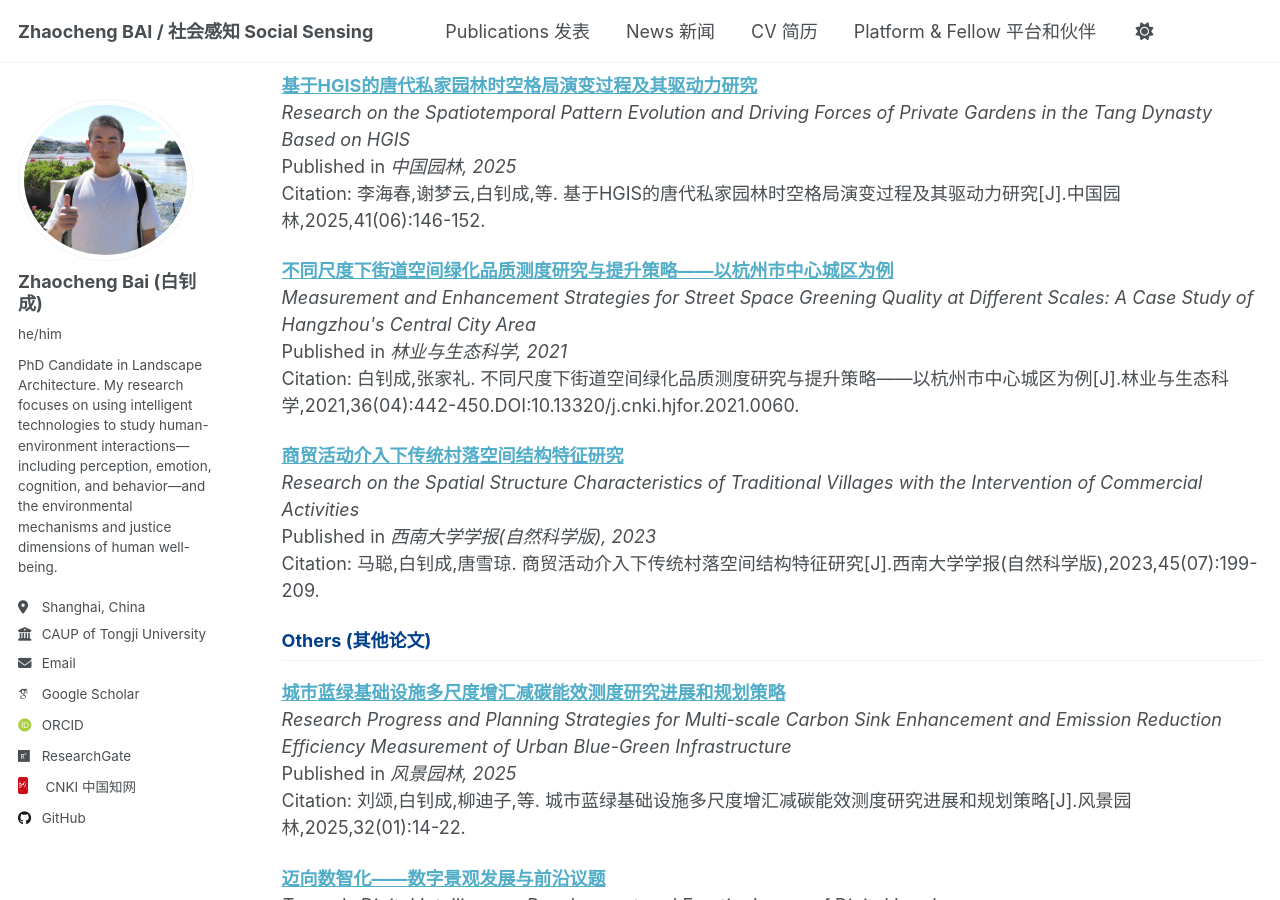
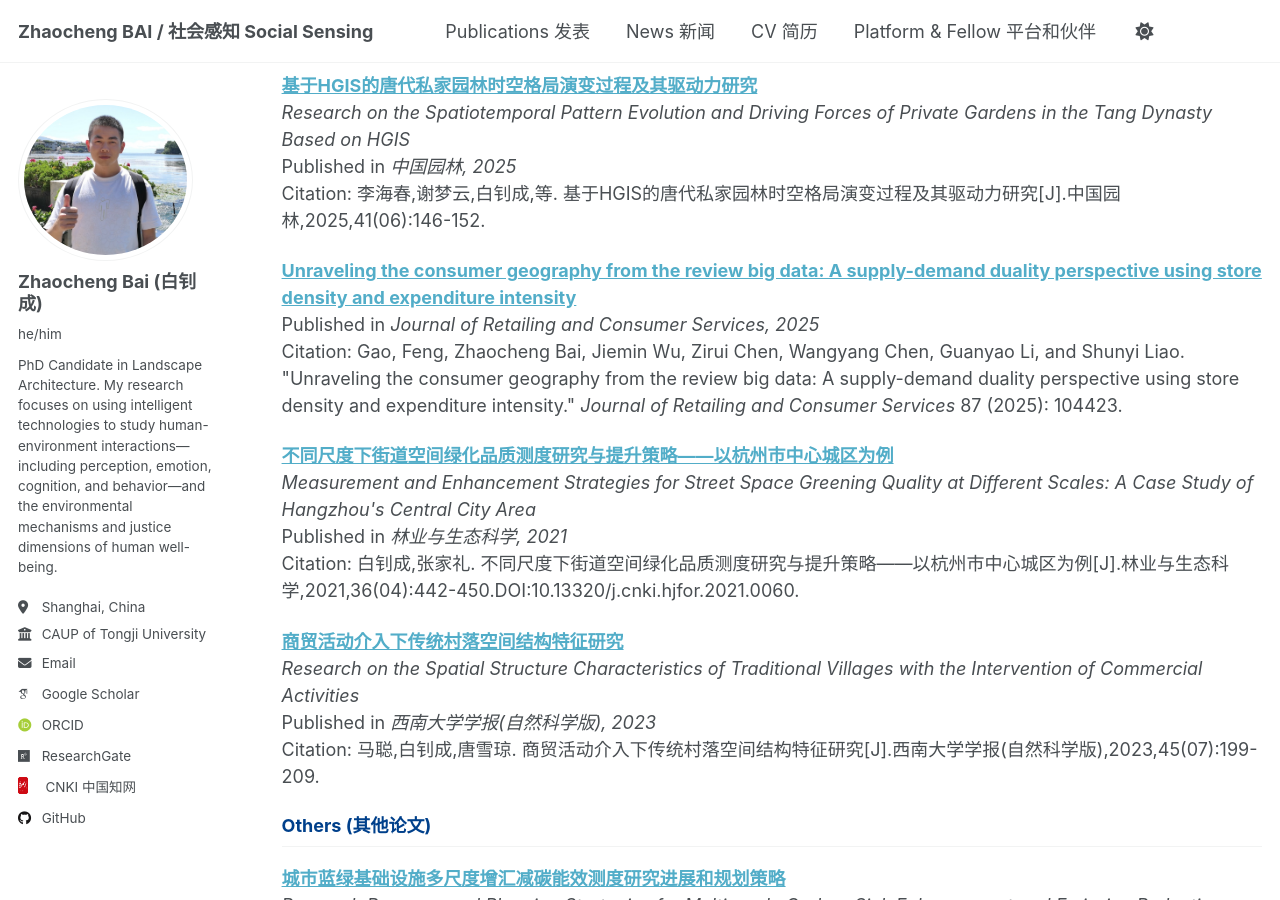
Before and after one commit to arsbai/arsbai.github.io, a Jekyll site: the page built from _pages/publications.md, in a window 1280 px wide and 900 px high, scrolled down 2497 px. Built offline with Jekyll 4.4.1, drawn with Linux system fonts in a browser that asks for light colours; some web fonts are replaced; a script that is not in the unit is left out.

Commit message:
Add new paper to GIS & AI section

```diff
--- a/_pages/publications.md
+++ b/_pages/publications.md
@@ -85,6 +85,10 @@ author_profile: true
   Published in <i>中国园林, 2025</i><br>
   Citation: 李海春,谢梦云,白钊成,等. 基于HGIS的唐代私家园林时空格局演变过程及其驱动力研究[J].中国园林,2025,41(06):146-152.</p>
 
+  <p><b><a href="https://doi.org/10.1016/j.jretconser.2025.104423" target="_blank">Unraveling the consumer geography from the review big data: A supply-demand duality perspective using store density and expenditure intensity</a></b><br>
+  Published in <i>Journal of Retailing and Consumer Services, 2025</i><br>
+  Citation: Gao, Feng, Zhaocheng Bai, Jiemin Wu, Zirui Chen, Wangyang Chen, Guanyao Li, and Shunyi Liao. "Unraveling the consumer geography from the review big data: A supply-demand duality perspective using store density and expenditure intensity." <i>Journal of Retailing and Consumer Services</i> 87 (2025): 104423.</p>
+
   <p><b><a href="https" target="_blank">不同尺度下街道空间绿化品质测度研究与提升策略——以杭州市中心城区为例</a></b><br>
   <i>Measurement and Enhancement Strategies for Street Space Greening Quality at Different Scales: A Case Study of Hangzhou's Central City Area</i><br>
   Published in <i>林业与生态科学, 2021</i><br>
```
Also changed, not shown: _pages/about.md (+0 -4 lines).
